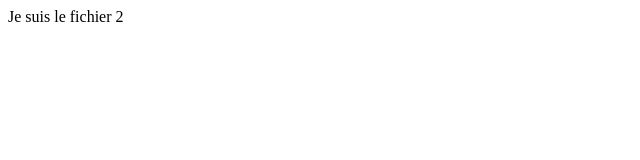
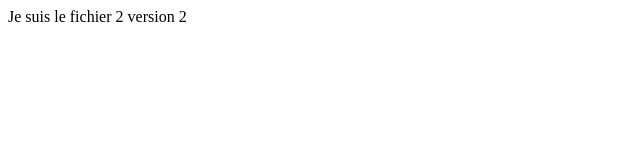
Before and after one commit to JeromePto/test2, a plain HTML site: page file2.html in a window 1280 px wide. Shown: the full height of the page, 0-640 px from the left. Drawn offline with Linux system fonts and the light colour scheme.

Commit message:
file2 v2

```diff
--- a/file2.html
+++ b/file2.html
@@ -5,5 +5,6 @@
 </head>
 <body>
 	Je suis le fichier 2
+	version 2
 </body>
 </html>
```
